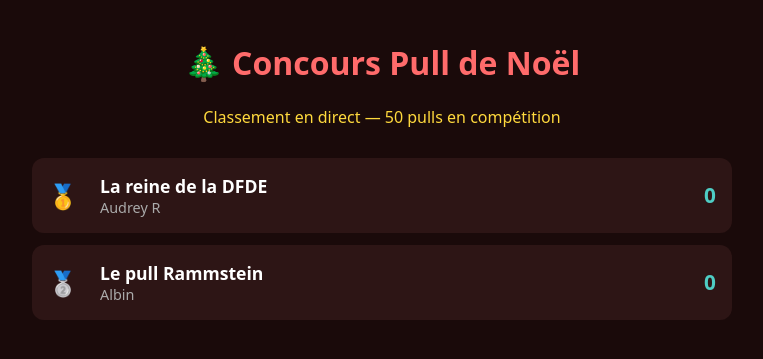
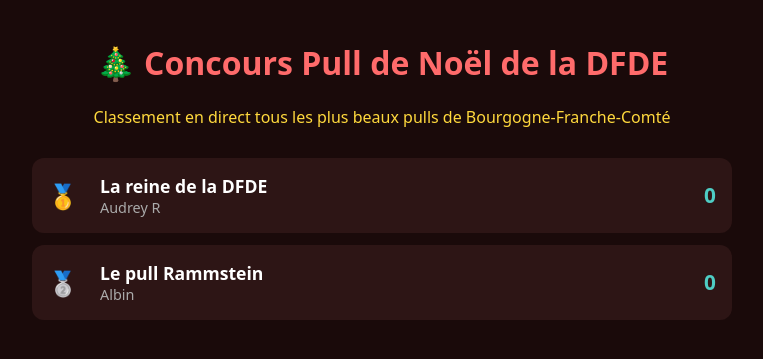
Before and after one commit to tenjin-zz/pull, a Flask app: page / in a window 1280 px wide. Shown: the top 359 px of the page, without its empty margins (258-1021 px from the left). Run offline with Flask 3, Linux system fonts and the light colour scheme.

Commit message:
Update leaderboard.html

```diff
--- a/Downloads/pull_contest_proto/templates/leaderboard.html
+++ b/Downloads/pull_contest_proto/templates/leaderboard.html
@@ -3,7 +3,7 @@
 <head>
     <meta charset="UTF-8">
     <meta name="viewport" content="width=device-width, initial-scale=1.0">
-    <title>Classement - Concours Pull de Noël</title>
+    <title>Classement - Concours Pull de Noël de la DFDE</title>
     <style>
         body { font-family: system-ui, -apple-system, sans-serif; background: #1a0a0a; color: #fff; margin: 0; padding: 20px; }
         .container { max-width: 700px; margin: 0 auto; }
@@ -22,8 +22,8 @@
 </head>
 <body>
     <div class="container">
-        <h1>🎄 Concours Pull de Noël</h1>
-        <div class="subtitle">Classement en direct — 50 pulls en compétition</div>
+        <h1>🎄 Concours Pull de Noël de la DFDE</h1>
+        <div class="subtitle">Classement en direct tous les plus beaux pulls de Bourgogne-Franche-Comté</div>
         {% for pull in pulls %}
         <a href="/?id={{ pull.id }}">
             <div class="pull-card">
```
